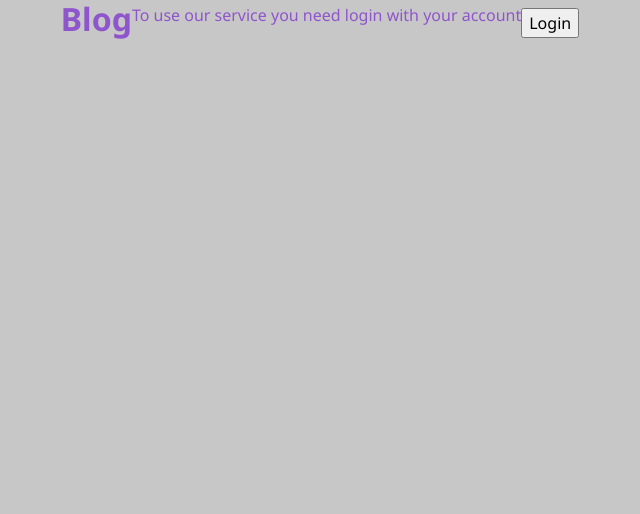
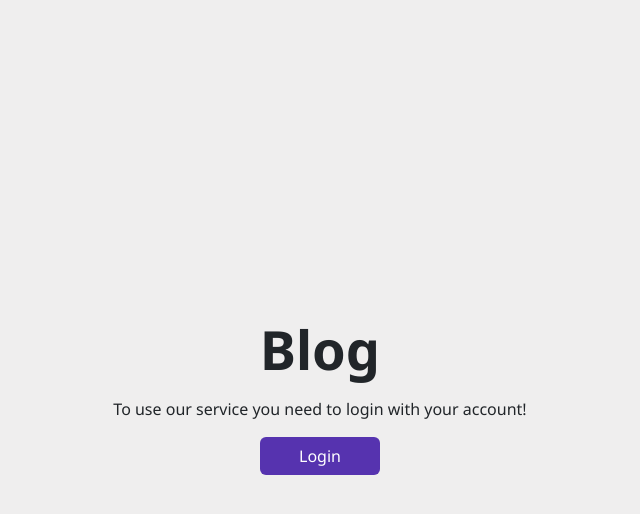
Before and after one commit to illiaBabak/blog, a React (Vite) app: page /start in a window 1280 px wide. Shown: the top 514 px of the page, without its empty margins (320-960 px from the left). Built offline with nearby package versions, Linux system fonts and the light colour scheme; no server answers.

Commit message:
The start page and redirect page have been worked out

```diff
--- a/src/components/BlogCard/index.scss
+++ b/src/components/BlogCard/index.scss
@@ -2,6 +2,7 @@
   width: 360px;
   height: 420px;
   background-color: var(--primary-color);
+  border: 2px solid var(--second-color);
 
   .skeleton-loader {
     width: 100%;
--- a/src/index.scss
+++ b/src/index.scss
@@ -7,5 +7,5 @@ body {
   margin: 0;
   padding: 0;
   background-color: var(--main);
-  color: #8e55cc;
+  color: var(--accent);
 }
--- a/src/pages/RedirectPage/index.scss
+++ b/src/pages/RedirectPage/index.scss
@@ -0,0 +1,11 @@
+.redirect-page {
+  .btn {
+    width: 200px;
+    background-color: var(--accent);
+
+    &:hover {
+      transform: scale(1.05);
+      transition: 0.33s;
+    }
+  }
+}
--- a/src/pages/RedirectPage/index.tsx
+++ b/src/pages/RedirectPage/index.tsx
@@ -1,3 +1,18 @@
+import { useNavigate } from 'react-router-dom';
+import { pageConfig } from 'src/config/pages';
+
 export const RedirectPage = (): JSX.Element => {
-  return <div className='d-flex justify-content-center align-items-center w-100 h-100'>redirect</div>;
+  const navigate = useNavigate();
+
+  return (
+    <div className='redirect-page d-flex flex-column justify-content-center align-items-center w-100 h-100'>
+      <h1>Oops, something went wrong :(</h1>
+      <input
+        className='btn text-white mt-3 p-2'
+        type='submit'
+        value='Return to start page'
+        onClick={() => navigate(pageConfig.start)}
+      />
+    </div>
+  );
 };
--- a/src/pages/StartPage/index.scss
+++ b/src/pages/StartPage/index.scss
@@ -0,0 +1,15 @@
+.start-page {
+  .title {
+    font-size: 54px;
+  }
+
+  .btn {
+    width: 120px;
+    background-color: var(--accent);
+
+    &:hover {
+      transform: scale(1.05);
+      transition: 0.33s;
+    }
+  }
+}
--- a/src/pages/StartPage/index.tsx
+++ b/src/pages/StartPage/index.tsx
@@ -1,14 +1,19 @@
+import { useContext } from 'react';
 import { useNavigate } from 'react-router-dom';
 import { pageConfig } from 'src/config/pages';
+import { GlobalContext } from 'src/root';
 
 export const StartPage = (): JSX.Element => {
+  const { isLightTheme } = useContext(GlobalContext);
   const navigate = useNavigate();
 
   return (
-    <div className='start-page w-100 h-100 d-flex justify-content-center align-items-center'>
-      <h2 className='fw-bolder'>Blog</h2>
-      <p>To use our service you need login with your account</p>
-      <input type='submit' value='Login' onClick={() => navigate(pageConfig.login)} />
+    <div className='start-page w-100 h-100 d-flex flex-column justify-content-center align-items-center'>
+      <h1 className={`fw-bolder title ${isLightTheme ? 'text-dark' : 'text-white'}`}>Blog</h1>
+      <p className={`m-2 ${isLightTheme ? 'text-dark' : 'text-white'}`}>
+        To use our service you need to login with your account!
+      </p>
+      <input className='m-2 btn text-white' type='submit' value='Login' onClick={() => navigate(pageConfig.login)} />
     </div>
   );
 };
--- a/src/root/index.scss
+++ b/src/root/index.scss
@@ -1,5 +1,10 @@
 @import '../components';
 @import '../pages';
+
+.main-container {
+  height: 100vh;
+  width: 100vw;
+}
 
 .scroll-container {
   overflow: hidden auto;
--- a/src/root/index.tsx
+++ b/src/root/index.tsx
@@ -32,15 +32,16 @@ export const App = (): JSX.Element => {
   useEffect(() => {
     const { body } = document;
 
-    body.style.setProperty('--primary-color', isLightTheme ? '#ededed' : '#292831');
+    body.style.setProperty('--primary-color', isLightTheme ? '#ebebee' : '#292831');
     body.style.setProperty('--second-color', isLightTheme ? '#a9a8a8' : '#8f9094');
     body.style.setProperty('--accent', isLightTheme ? '#5633af' : '#8e55cc');
-    body.style.setProperty('--main', isLightTheme ? '#c8c7c7' : '#333642');
+    body.style.setProperty('--main', isLightTheme ? '#efeeee' : '#333642');
 
     localStorage.setItem('is_light_theme', JSON.stringify(isLightTheme ? 'light' : 'dark'));
   }, [isLightTheme]);
 
   return (
+    <div className='main-container m-0 p-0'>
       <GlobalContext.Provider value={{ isLightTheme, setIsLightTheme }}>
         <BrowserRouter>
           <Routes>
@@ -53,5 +54,6 @@ export const App = (): JSX.Element => {
           </Routes>
         </BrowserRouter>
       </GlobalContext.Provider>
+    </div>
   );
 };
```
Lines whose indentation alone changed are shown as unchanged.
